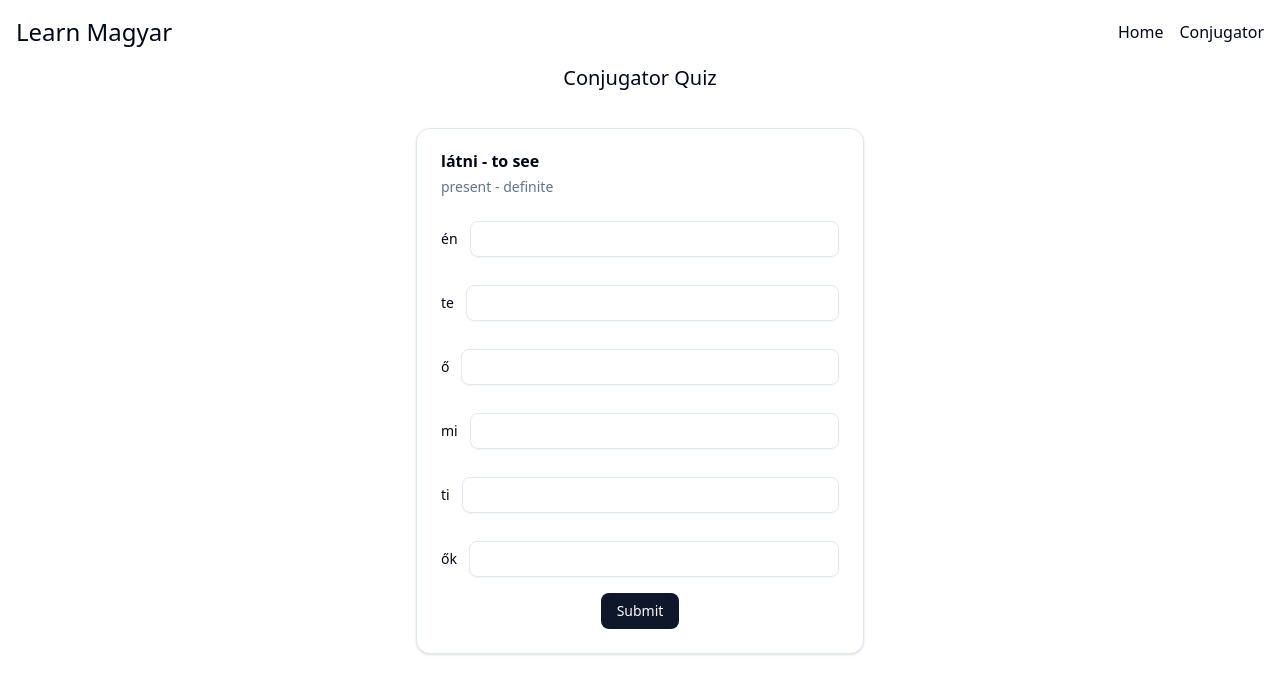
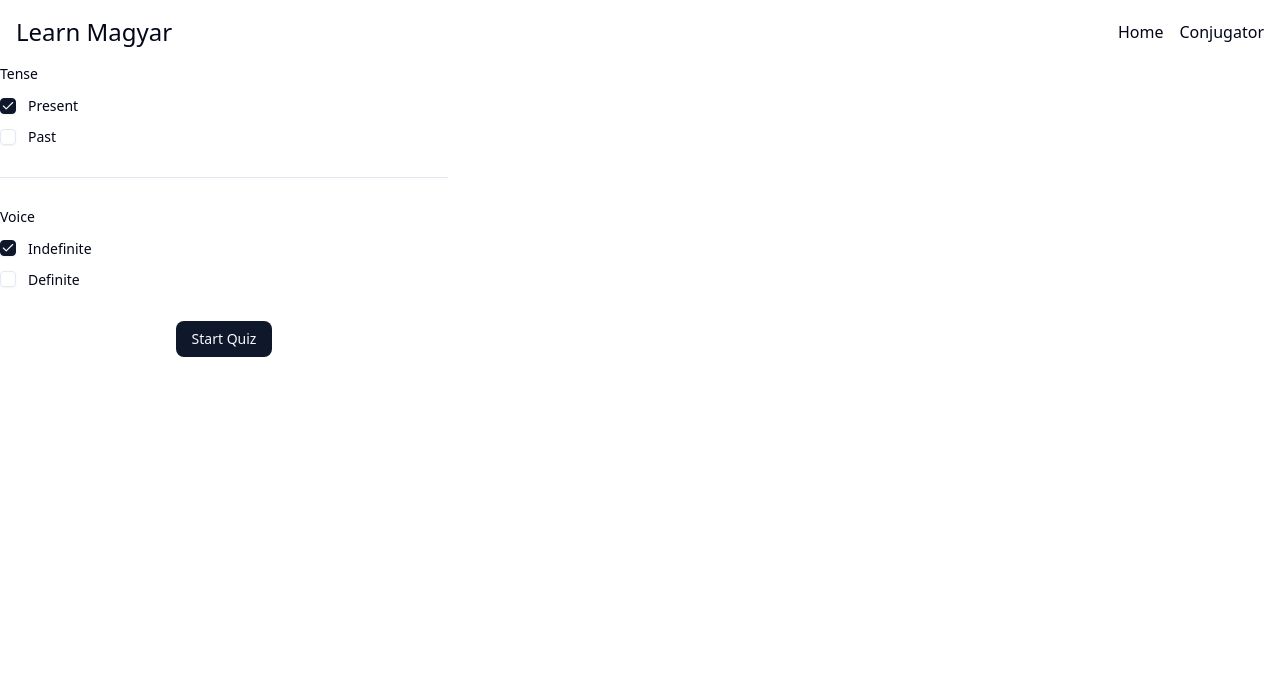
Before and after one commit to aberger3647/magyar, a React (Vite) app: page /conjugator in a window 1280 px wide. Shown: the top 694 px of the page. Built offline with nearby package versions, Linux system fonts and the light colour scheme.

Commit message:
use route not state

```diff
--- a/src/App.tsx
+++ b/src/App.tsx
@@ -6,9 +6,6 @@ import {
 } from "react-router-dom";
 import { Nav, Home, Conjugator } from "./components";
 import { QuizPrefsForm } from "./components/QuizPrefsForm";
-import { useState } from "react";
-import type { TenseType } from "./components/types";
-import type { VoiceType } from "./components/types";
 
 function Layout() {
   return (
@@ -20,8 +17,6 @@ function Layout() {
 }
 
 function App() {
-  const [tense, setTense] = useState<TenseType>("present");
-  const [voice, setVoice] = useState<VoiceType>("definite");
   return (
     <>
       <Router>
@@ -29,13 +24,13 @@ function App() {
           <Route path="/" element={<Layout />}>
             <Route path="/" element={<Home />} />
             <Route
-              path="/conjugator"
-              element={<Conjugator tense={tense} voice={voice} />}
-            />
+              path="/conjugator/:tense/:voice/"
+              element={<Conjugator/>}
+              />
             <Route
-              path="/conjugator/:tense/:voice/"
+                path="/conjugator"
               element={
-                <QuizPrefsForm setTense={setTense} setVoice={setVoice} />
+                <QuizPrefsForm/>
               }
             />
           </Route>
--- a/src/components/Conjugator.tsx
+++ b/src/components/Conjugator.tsx
@@ -22,6 +22,7 @@ import type { VerbConjugation } from "./VerbConjugation";
 import type { Pronouns } from "./Pronouns";
 import type { VoiceType } from "./types";
 import type { TenseType } from "./types";
+import { useParams } from "react-router-dom";
 
 const PRONOUN_KEYS = ["én", "te", "ő", "mi", "ti", "ők"] as const;
 type PronounKey = (typeof PRONOUN_KEYS)[number];
@@ -35,16 +36,15 @@ const formSchema = z.object({
   ők: z.string().nonempty("This field is required"),
 });
 
-export const Conjugator = ({
-  tense,
-  voice,
-}: {
-  tense: TenseType;
-  voice: VoiceType;
-}) => {
+export const Conjugator = () => {
   const randomWord = conjugations[0];
   const infinitive = randomWord.infinitive;
   const translation = randomWord.translation;
+
+  const { tense, voice } = useParams<{
+    tense: TenseType;
+    voice: VoiceType;
+  }>();
 
   const form = useForm({
     defaultValues: {
--- a/src/components/QuizPrefsForm.tsx
+++ b/src/components/QuizPrefsForm.tsx
@@ -12,19 +12,15 @@ import { Button } from "./ui/button";
 import { type Dispatch, type SetStateAction } from "react";
 import type { TenseType } from "./types";
 import type { VoiceType } from "./types";
+import { useLocation, useNavigate, useRoutes } from "react-router-dom";
 
 // const checkboxFormSchema = z.object({
 //   tense: z.array,
 //   voice:
 // })
 
-export const QuizPrefsForm = ({
-  setTense,
-  setVoice,
-}: {
-  setTense: Dispatch<SetStateAction<TenseType>>;
-  setVoice: Dispatch<SetStateAction<VoiceType>>;
-}) => {
+export const QuizPrefsForm = () => {
+const navigate = useNavigate()
   const form = useForm({
     defaultValues: {
       tense: "present",
@@ -34,9 +30,7 @@ export const QuizPrefsForm = ({
     //   onSubmit: checkboxFormSchema,
     // },
     onSubmit: async ({ value: quizPrefs }) => {
-      setTense(quizPrefs.tense);
-      setVoice(quizPrefs.voice);
-      console.log(quizPrefs);
+navigate(`/conjugator/${quizPrefs.tense}/${quizPrefs.voice}`);
     },
   });
   return (
```
